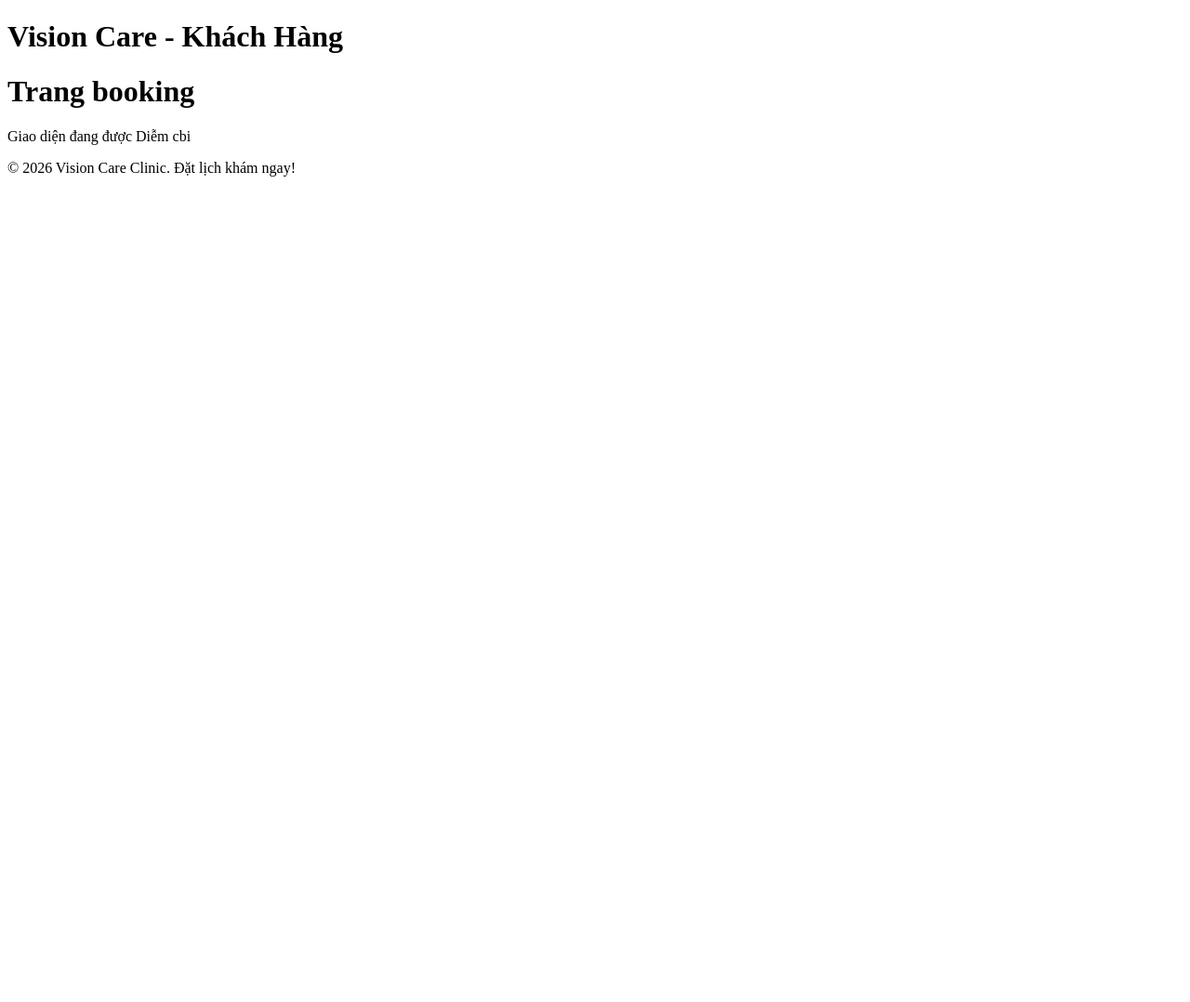
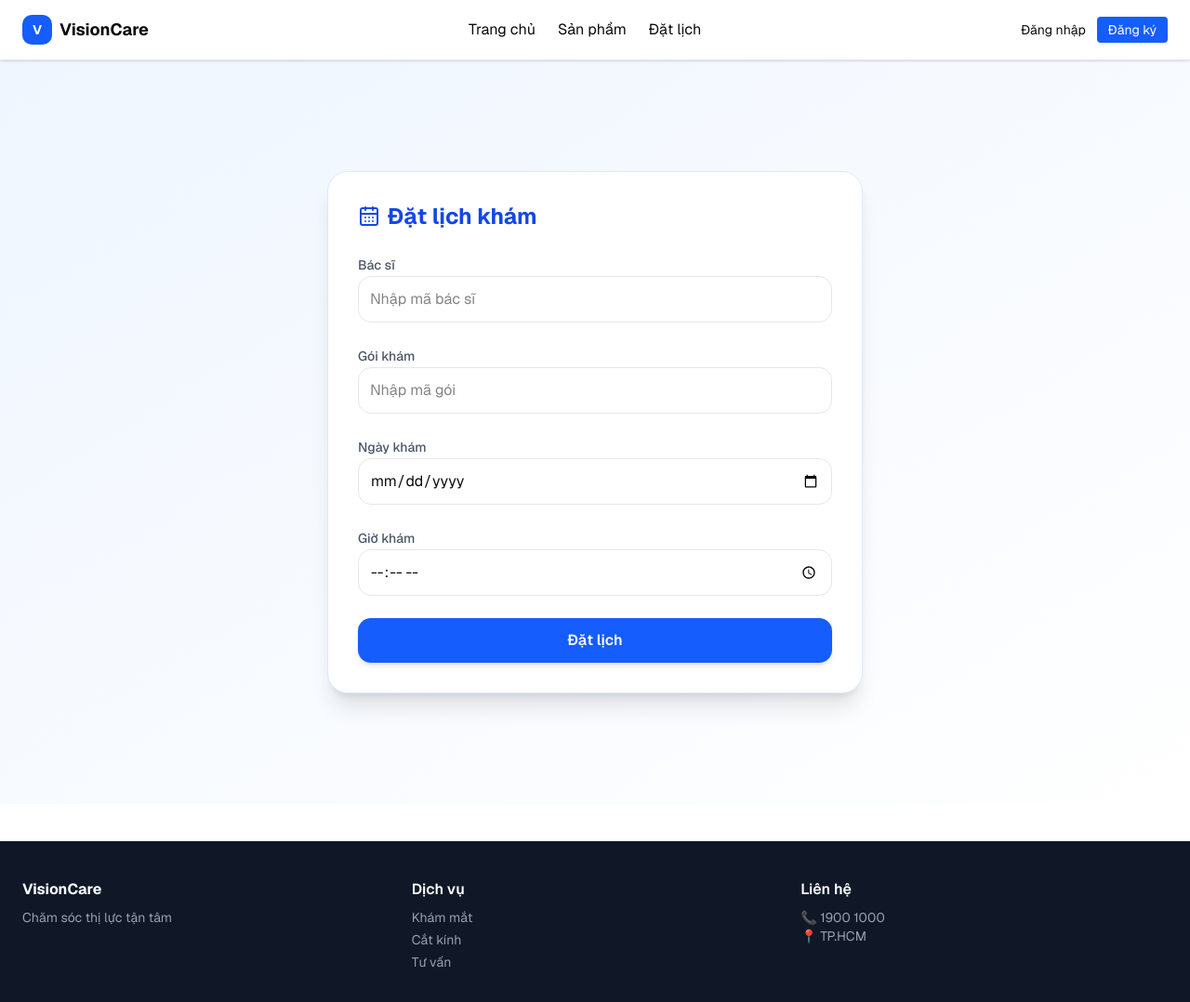
Before and after one commit to mkn67/doan, a Next.js app in the folder vision-care-frontend/: page /booking in a window 1280 px wide. Shown: the top 1078 px of the page at 93% size. Before the commit the page ends 800 px from the top, so only its background shows below. Built offline with nearby package versions, Linux system fonts and the light colour scheme; no server answers.

Commit message:
thêm booking customer

```diff
--- a/vision-care-frontend/src/app/(customer)/booking/page.tsx
+++ b/vision-care-frontend/src/app/(customer)/booking/page.tsx
@@ -1,8 +1,101 @@
+"use client";
+
+import "@/app/globals.css";
+import { useState } from "react";
+import { Button } from "@/components/ui/button";
+import { CalendarDays } from "lucide-react";
+import { useDatLich } from "@/hooks/useClinic";
+
 export default function BookingPage() {
+  const { mutateAsync, isPending } = useDatLich();
+
+  const [maNs, setMaNs] = useState("");
+  const [maGoi, setMaGoi] = useState("");
+  const [ngayHen, setNgayHen] = useState("");
+  const [gioHen, setGioHen] = useState("");
+
+  const handleSubmit = async () => {
+    if (!maNs || !maGoi || !ngayHen || !gioHen) {
+      alert("Thiếu thông tin!");
+      return;
+    }
+
+    try {
+      const gioHenFull = `${ngayHen}T${gioHen}:00`;
+
+      await mutateAsync({
+        maKh: "KH001",
+        maNs,
+        maGoi,
+        ngayHen,
+        gioHen: gioHenFull,
+      });
+
+      alert("Đặt lịch thành công!");
+    } catch {
+      alert("Đặt lịch thất bại!");
+    }
+  };
+
   return (
-    <div className="p-6">
-      <h1 className="text-2xl font-bold">Trang booking</h1>
-      <p className="text-zinc-500 mt-2">Giao diện đang được Diễm cbi</p>
+    <div className="min-h-screen bg-gradient-to-br from-blue-50 to-white flex items-center justify-center px-4">
+      <div className="w-full max-w-xl bg-white rounded-3xl shadow-xl p-8 space-y-6 border border-blue-100">
+
+        {/* Title */}
+        <div className="flex items-center gap-2 text-blue-700">
+          <CalendarDays />
+          <h2 className="text-2xl font-bold">Đặt lịch khám</h2>
+        </div>
+
+        {/* Bác sĩ */}
+        <div className="space-y-1">
+          <label className="text-sm font-medium text-gray-600">Bác sĩ</label>
+          <input
+            placeholder="Nhập mã bác sĩ"
+            onChange={(e) => setMaNs(e.target.value)}
+            className="w-full p-3 rounded-xl border border-gray-200 focus:outline-none focus:ring-2 focus:ring-blue-400"
+          />
+        </div>
+
+        {/* Gói khám */}
+        <div className="space-y-1">
+          <label className="text-sm font-medium text-gray-600">Gói khám</label>
+          <input
+            placeholder="Nhập mã gói"
+            onChange={(e) => setMaGoi(e.target.value)}
+            className="w-full p-3 rounded-xl border border-gray-200 focus:outline-none focus:ring-2 focus:ring-blue-400"
+          />
+        </div>
+
+        {/* Ngày */}
+        <div className="space-y-1">
+          <label className="text-sm font-medium text-gray-600">Ngày khám</label>
+          <input
+            type="date"
+            onChange={(e) => setNgayHen(e.target.value)}
+            className="w-full p-3 rounded-xl border border-gray-200 focus:outline-none focus:ring-2 focus:ring-blue-400"
+          />
+        </div>
+
+        {/* Giờ */}
+        <div className="space-y-1">
+          <label className="text-sm font-medium text-gray-600">Giờ khám</label>
+          <input
+            type="time"
+            onChange={(e) => setGioHen(e.target.value)}
+            className="w-full p-3 rounded-xl border border-gray-200 focus:outline-none focus:ring-2 focus:ring-blue-400"
+          />
+        </div>
+
+        {/* Button */}
+        <Button
+          onClick={handleSubmit}
+          disabled={isPending}
+          className="w-full h-12 text-base font-semibold bg-blue-600 hover:bg-blue-700 text-white rounded-xl shadow-md transition-all hover:scale-[1.02]"
+        >
+          {isPending ? "Đang đặt..." : "Đặt lịch"}
+        </Button>
+      </div>
     </div>
   );
 }
--- a/vision-care-frontend/src/app/(customer)/layout.tsx
+++ b/vision-care-frontend/src/app/(customer)/layout.tsx
@@ -1,21 +1,95 @@
-import CustomerHeader from "@/components/customer/CustomerHeader"; // Chứa Logo và Menu của khách
-import CustomerFooter from "@/components/customer/CustomerFooter"; // Chứa địa chỉ, hotline phòng khám
+'use client'
+import Link from 'next/link'
+import { useEffect, useState } from 'react'
 
-export default function CustomerLayout({ children }: { children: React.ReactNode }) {
+export default function CustomerLayout({
+  children,
+}: {
+  children: React.ReactNode
+}) {
+  const [user, setUser] = useState<string | null>(null)
+
+  useEffect(() => {
+    const username = localStorage.getItem('username')
+    setUser(username)
+  }, [])
+
+  const logout = () => {
+    localStorage.clear()
+    window.location.reload()
+  }
+
   return (
-    <div className="flex flex-col min-h-screen bg-gray-50">
+    <div className="min-h-screen flex flex-col">
+      {/* NAVBAR */}
+      <header className="sticky top-0 z-50 bg-white border-b shadow-sm">
+        <div className="max-w-7xl mx-auto px-6 h-16 flex items-center justify-between">
+          <Link href="/" className="flex items-center gap-2">
+            <div className="w-8 h-8 bg-blue-600 rounded-lg flex items-center justify-center">
+              <span className="text-white font-bold text-sm">V</span>
+            </div>
+            <span className="font-bold text-lg">VisionCare</span>
+          </Link>
 
-      {/* 1. Header luôn nằm trên cùng ở mọi trang của Khách */}
-      <CustomerHeader />
+          <nav className="hidden md:flex gap-6">
+            <Link href="/">Trang chủ</Link>
+            <Link href="/products">Sản phẩm</Link>
+            <Link href="/booking">Đặt lịch</Link>
+          </nav>
 
-      {/* 2. Nội dung từng trang (Booking, Profile, Products...) sẽ đổ vào đây */}
-      <main className="flex-grow container mx-auto p-4">
-        {children}
-      </main>
+          <div className="flex items-center gap-3 text-sm">
+            {user ? (
+              <>
+                <span>Xin chào, {user}</span>
+                <button
+                  onClick={logout}
+                  className="text-red-500 hover:underline"
+                >
+                  Đăng xuất
+                </button>
+              </>
+            ) : (
+              <>
+                <Link href="/auth/login">Đăng nhập</Link>
+                <Link
+                  href="/auth/register"
+                  className="bg-blue-600 text-white px-3 py-1 rounded"
+                >
+                  Đăng ký
+                </Link>
+              </>
+            )}
+          </div>
+        </div>
+      </header>
 
-      {/* 3. Footer luôn nằm dưới cùng */}
-      <CustomerFooter />
+      {/* CONTENT */}
+      <main className="flex-1">{children}</main>
 
+      {/* FOOTER */}
+      <footer className="bg-gray-900 text-gray-400 mt-10">
+        <div className="max-w-7xl mx-auto px-6 py-10 grid md:grid-cols-3 gap-6">
+          <div>
+            <h3 className="text-white font-bold mb-2">VisionCare</h3>
+            <p className="text-sm">Chăm sóc thị lực tận tâm</p>
+          </div>
+
+          <div>
+            <h4 className="text-white font-semibold mb-2">Dịch vụ</h4>
+            <ul className="space-y-1 text-sm">
+              <li>Khám mắt</li>
+              <li>Cắt kính</li>
+              <li>Tư vấn</li>
+            </ul>
+          </div>
+
+          <div>
+            <h4 className="text-white font-semibold mb-2">Liên hệ</h4>
+            <p className="text-sm">📞 1900 1000 </p>
+            <p className="text-sm">📍 TP.HCM</p>
+          </div>
+        </div>
+      </footer>
     </div>
-  );
+  )
 }
--- a/vision-care-frontend/src/app/(customer)/page.tsx
+++ b/vision-care-frontend/src/app/(customer)/page.tsx
@@ -1,65 +1,26 @@
-import Image from "next/image";
+export default function HomePage() {
+  return (
+    <div>
+      {/* HERO */}
+      <section className="bg-blue-600 text-white text-center py-20">
+        <h1 className="text-4xl font-bold mb-4">
+          Chăm sóc thị lực chuyên nghiệp
+        </h1>
+        <p>Khám mắt - Cắt kính - Tư vấn tận tâm</p>
+      </section>
 
-export default function Home() {
-  return (
-    <div className="flex flex-col flex-1 items-center justify-center bg-zinc-50 font-sans dark:bg-black">
-      <main className="flex flex-1 w-full max-w-3xl flex-col items-center justify-between py-32 px-16 bg-white dark:bg-black sm:items-start">
-        <Image
-          className="dark:invert"
-          src="/next.svg"
-          alt="Next.js logo"
-          width={100}
-          height={20}
-          priority
-        />
-        <div className="flex flex-col items-center gap-6 text-center sm:items-start sm:text-left">
-          <h1 className="max-w-xs text-3xl font-semibold leading-10 tracking-tight text-black dark:text-zinc-50">
-            To get started, edit the page.tsx file.
-          </h1>
-          <p className="max-w-md text-lg leading-8 text-zinc-600 dark:text-zinc-400">
-            Looking for a starting point or more instructions? Head over to{" "}
-            <a
-              href="https://vercel.com/templates?framework=next.js&utm_source=create-next-app&utm_medium=appdir-template-tw&utm_campaign=create-next-app"
-              className="font-medium text-zinc-950 dark:text-zinc-50"
-            >
-              Templates
-            </a>{" "}
-            or the{" "}
-            <a
-              href="https://nextjs.org/learn?utm_source=create-next-app&utm_medium=appdir-template-tw&utm_campaign=create-next-app"
-              className="font-medium text-zinc-950 dark:text-zinc-50"
-            >
-              Learning
-            </a>{" "}
-            center.
-          </p>
+      {/* SERVICES */}
+      <section className="max-w-7xl mx-auto px-6 py-12 grid md:grid-cols-3 gap-6">
+        <div className="border p-6 rounded-xl text-center">
+          👁 Khám mắt
         </div>
-        <div className="flex flex-col gap-4 text-base font-medium sm:flex-row">
-          <a
-            className="flex h-12 w-full items-center justify-center gap-2 rounded-full bg-foreground px-5 text-background transition-colors hover:bg-[#383838] dark:hover:bg-[#ccc] md:w-[158px]"
-            href="https://vercel.com/new?utm_source=create-next-app&utm_medium=appdir-template-tw&utm_campaign=create-next-app"
-            target="_blank"
-            rel="noopener noreferrer"
-          >
-            <Image
-              className="dark:invert"
-              src="/vercel.svg"
-              alt="Vercel logomark"
-              width={16}
-              height={16}
-            />
-            Deploy Now
-          </a>
-          <a
-            className="flex h-12 w-full items-center justify-center rounded-full border border-solid border-black/[.08] px-5 transition-colors hover:border-transparent hover:bg-black/[.04] dark:border-white/[.145] dark:hover:bg-[#1a1a1a] md:w-[158px]"
-            href="https://nextjs.org/docs?utm_source=create-next-app&utm_medium=appdir-template-tw&utm_campaign=create-next-app"
-            target="_blank"
-            rel="noopener noreferrer"
-          >
-            Documentation
-          </a>
+        <div className="border p-6 rounded-xl text-center">
+          👓 Cắt kính
         </div>
-      </main>
+        <div className="border p-6 rounded-xl text-center">
+          💬 Tư vấn
+        </div>
+      </section>
     </div>
-  );
+  )
 }
--- a/vision-care-frontend/src/app/(customer)/products/page.tsx
+++ b/vision-care-frontend/src/app/(customer)/products/page.tsx
@@ -1,8 +1,48 @@
+'use client'
+
+import { useEffect, useState } from 'react'
+
+const fakeProducts = [
+  {
+    id: 1,
+    name: 'Kính Rayban Classic',
+    price: 1500000,
+    image: 'https://via.placeholder.com/300',
+  },
+  {
+    id: 2,
+    name: 'Kính Gentle Monster',
+    price: 2200000,
+    image: 'https://via.placeholder.com/300',
+  },
+  {
+    id: 3,
+    name: 'Kính Gucci',
+    price: 3000000,
+    image: 'https://via.placeholder.com/300',
+  },
+]
+
 export default function ProductsPage() {
+  const [products, setProducts] = useState<any[]>([])
+
+  useEffect(() => {
+    setProducts(fakeProducts)
+  }, [])
+
   return (
-    <div className="p-6">
-      <h1 className="text-2xl font-bold">Trang products</h1>
-      <p className="text-zinc-500 mt-2">Giao diện đang được Diễm cbi</p>
+    <div className="max-w-7xl mx-auto px-6 py-10">
+      <h1 className="text-2xl font-bold mb-6">Danh sách kính</h1>
+
+      <div className="grid md:grid-cols-3 gap-6">
+        {products.map((p) => (
+          <div key={p.id} className="border rounded-xl p-4">
+            <img src={p.image} className="mb-3 rounded" />
+            <h3 className="font-semibold">{p.name}</h3>
+            <p className="text-blue-600">{p.price.toLocaleString()}đ</p>
+          </div>
+        ))}
+      </div>
     </div>
-  );
+  )
 }
--- a/vision-care-frontend/src/hooks/useClinic.ts
+++ b/vision-care-frontend/src/hooks/useClinic.ts
@@ -5,6 +5,8 @@ import {
   HoSoKhamRequest,
   DichVuKhamRequest,
   GoiKhamRequest,
+  DatLichRequest,
+  DatLichResponse,
 } from "@/types/clinic";
 
 export const useDanhSachDichVu = () => {
@@ -62,3 +64,20 @@ export const useCreateHoSoKham = () => {
     },
   });
 };
+
+export const useDatLich = () => {
+  return useMutation({
+    mutationFn: (data: DatLichRequest) => clinicApi.datLich(data),
+
+    onSuccess: (data: DatLichResponse) => {
+      console.log("Đặt lịch OK:", data);
+    },
+
+    onError: (error: AxiosError) => {
+      console.error(
+        "Booking error:",
+        error.response?.data || error.message
+      );
+    },
+  });
+};
--- a/vision-care-frontend/src/lib/api/clinic.api.ts
+++ b/vision-care-frontend/src/lib/api/clinic.api.ts
@@ -6,67 +6,78 @@ import {
   GoiKhamRequest, GoiKhamResponse,
   DanhGiaRequest, DanhGiaResponse,
   ChiTietKyThuatRequest, ChiTietKyThuatResponse,
-  ThongKeBenhNhan, TopBacSi
+  ThongKeBenhNhan, TopBacSi,
+  DatLichRequest, DatLichResponse
 } from '@/types/clinic';
 
-const BASE_URL = '/api/clinic'; // Tiền tố URL cho module Clinic
+const BASE_URL = '/api/clinic';
 
 export const clinicApi = {
   // --- HỒ SƠ KHÁM ---
   createHoSoKham: async (data: HoSoKhamRequest): Promise<HoSoKhamResponse> => {
-    const response = await axiosClient.post<HoSoKhamResponse>(`${BASE_URL}/hoso`, data);
+    const response = await axiosClient.post(`${BASE_URL}/hoso`, data);
     return response.data;
   },
+
   getHoSoKham: async (maHoSo: string): Promise<HoSoKhamResponse> => {
-    const response = await axiosClient.get<HoSoKhamResponse>(`${BASE_URL}/hoso/${maHoSo}`);
+    const response = await axiosClient.get(`${BASE_URL}/hoso/${maHoSo}`);
     return response.data;
   },
 
   // --- KÊ ĐƠN ---
   createPhieuKeDon: async (data: PhieuKeDonRequest): Promise<PhieuKeDonResponse> => {
-    const response = await axiosClient.post<PhieuKeDonResponse>(`${BASE_URL}/kedon`, data);
+    const response = await axiosClient.post(`${BASE_URL}/kedon`, data);
     return response.data;
   },
 
-  // --- DỊCH VỤ & GÓI KHÁM ---
+  // --- DỊCH VỤ ---
   getDichVu: async (): Promise<DichVuKhamResponse[]> => {
-    const response = await axiosClient.get<DichVuKhamResponse[]>(`${BASE_URL}/dichvu`);
-    return response.data;
-  },
-  createDichVu: async (data: DichVuKhamRequest): Promise<DichVuKhamResponse> => {
-    const response = await axiosClient.post<DichVuKhamResponse>(`${BASE_URL}/dichvu`, data);
-    return response.data;
-  },
-  createGoiKham: async (data: GoiKhamRequest): Promise<GoiKhamResponse> => {
-    const response = await axiosClient.post<GoiKhamResponse>(`${BASE_URL}/goikham`, data);
+    const response = await axiosClient.get(`${BASE_URL}/dichvu`);
     return response.data;
   },
 
-  // --- ĐÁNH GIÁ & KỸ THUẬT ---
-  createDanhGia: async (data: DanhGiaRequest): Promise<DanhGiaResponse> => {
-    const response = await axiosClient.post<DanhGiaResponse>(`${BASE_URL}/danhgia`, data);
-    return response.data;
-  },
-  createChiTietKyThuat: async (data: ChiTietKyThuatRequest): Promise<ChiTietKyThuatResponse> => {
-    const response = await axiosClient.post<ChiTietKyThuatResponse>(`${BASE_URL}/kythuat`, data);
+  createDichVu: async (data: DichVuKhamRequest): Promise<DichVuKhamResponse> => {
+    const response = await axiosClient.post(`${BASE_URL}/dichvu`, data);
     return response.data;
   },
 
-  // ==========================================
-  // BỔ SUNG: THỐNG KÊ (HẾT LỖI ESLINT)
-  // ==========================================
+  createGoiKham: async (data: GoiKhamRequest): Promise<GoiKhamResponse> => {
+    const response = await axiosClient.post(`${BASE_URL}/goikham`, data);
+    return response.data;
+  },
 
+  // --- ĐÁNH GIÁ ---
+  createDanhGia: async (data: DanhGiaRequest): Promise<DanhGiaResponse> => {
+    const response = await axiosClient.post(`${BASE_URL}/danhgia`, data);
+    return response.data;
+  },
+
+  createChiTietKyThuat: async (data: ChiTietKyThuatRequest): Promise<ChiTietKyThuatResponse> => {
+    const response = await axiosClient.post(`${BASE_URL}/kythuat`, data);
+    return response.data;
+  },
+
+  // --- THỐNG KÊ ---
   getThongKeBenhNhan: async (tuNgay?: string, denNgay?: string): Promise<ThongKeBenhNhan[]> => {
-    const response = await axiosClient.get<ThongKeBenhNhan[]>(`${BASE_URL}/thongke/benh-nhan`, {
+    const response = await axiosClient.get(`${BASE_URL}/thongke/benh-nhan`, {
       params: { tuNgay, denNgay }
     });
     return response.data;
   },
 
   getTopBacSi: async (thang?: number, nam?: number): Promise<TopBacSi[]> => {
-    const response = await axiosClient.get<TopBacSi[]>(`${BASE_URL}/thongke/top-bac-si`, {
+    const response = await axiosClient.get(`${BASE_URL}/thongke/top-bac-si`, {
       params: { thang, nam }
     });
     return response.data;
-  }
+  },
+
+  // --- BOOKING ---
+  datLich: async (data: DatLichRequest): Promise<DatLichResponse> => {
+    const response = await axiosClient.post(
+      "/api/bookings/dat-lich",
+      data
+    );
+    return response.data;
+  },
 };
```
Also changed, not shown: vision-care-frontend/src/types/clinic.ts (+20 -0 lines).
